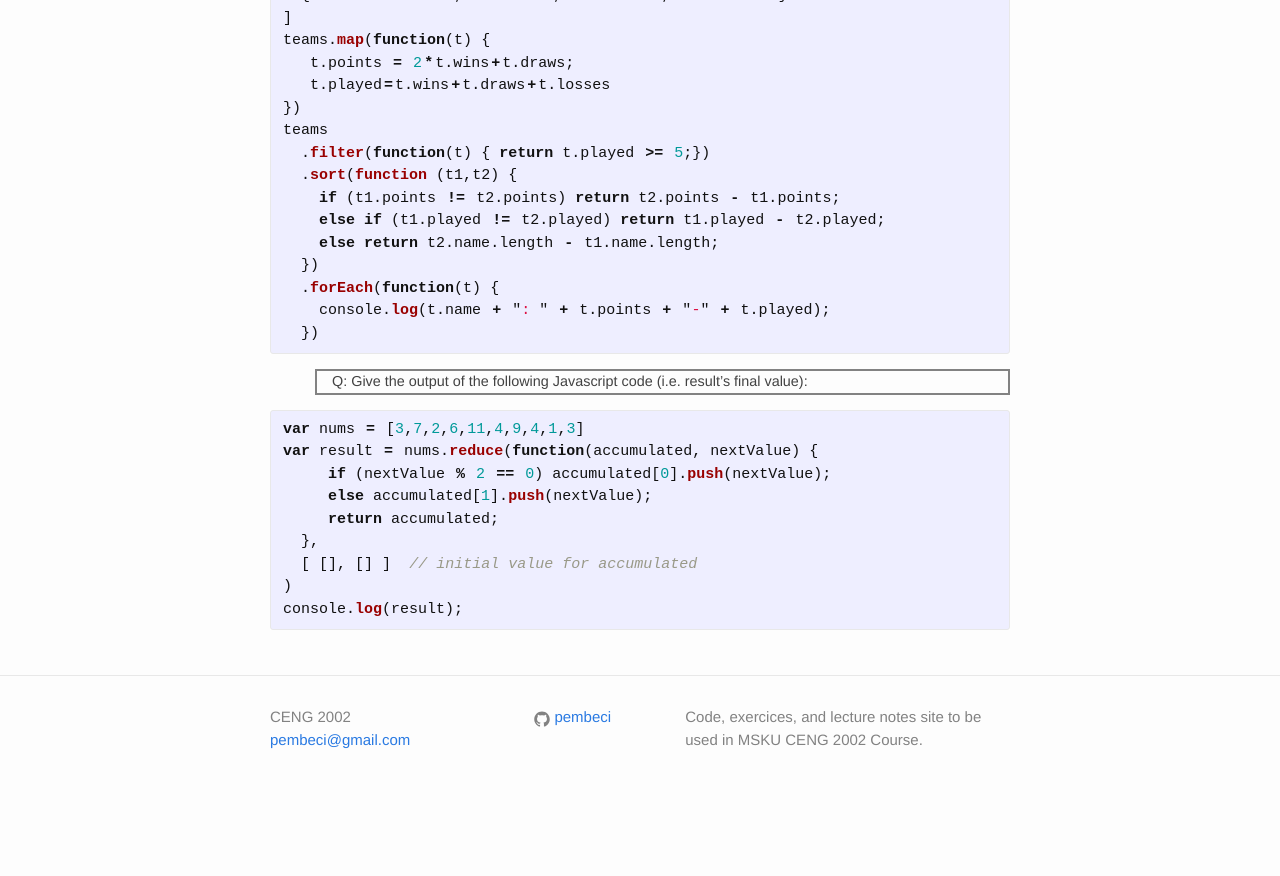
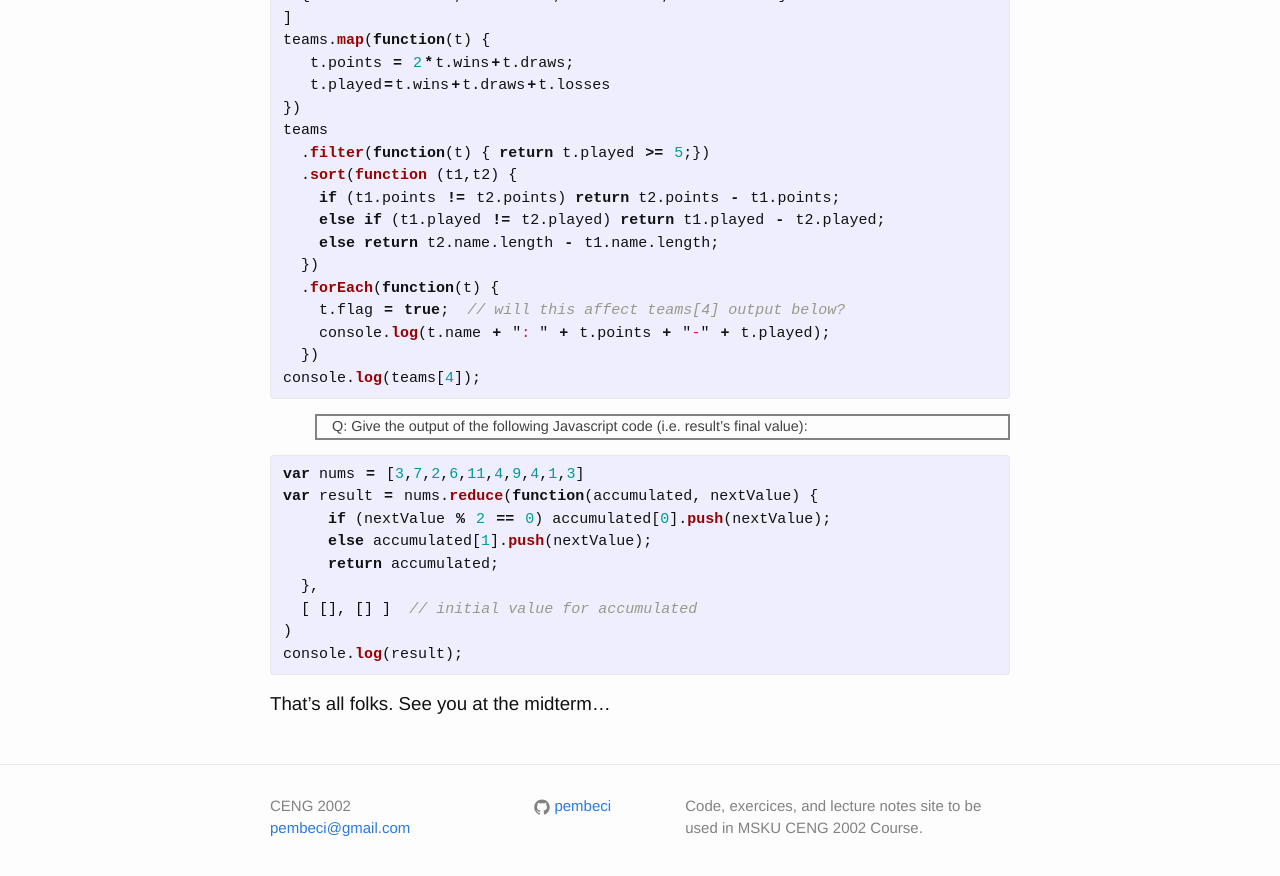
Before and after one commit to pembeci/ceng2002, a Jekyll site: the page built from index.md, in a window 1280 px wide and 900 px high, scrolled down 7991 px. Shown: the top 876 px of the window. Built offline with Jekyll 4.4.1, drawn with Linux system fonts in a browser that asks for light colours; before the commit the page ends 8802 px from its top, so only the background shows below that.

Commit message:
Bye bye message

```diff
--- a/index.md
+++ b/index.md
@@ -398,8 +398,10 @@ teams
     else return t2.name.length - t1.name.length;
   })
   .forEach(function(t) {
+    t.flag = true;  // will this affect teams[4] output below?
     console.log(t.name + ": " + t.points + "-" + t.played);
   })
+console.log(teams[4]);
 {% endhighlight %}
 
 {:.q}
@@ -416,3 +418,5 @@ var result = nums.reduce(function(accumulated, nextValue) {
 )
 console.log(result);
 {% endhighlight %}
+
+### That's all folks. See you at the midterm...
```
